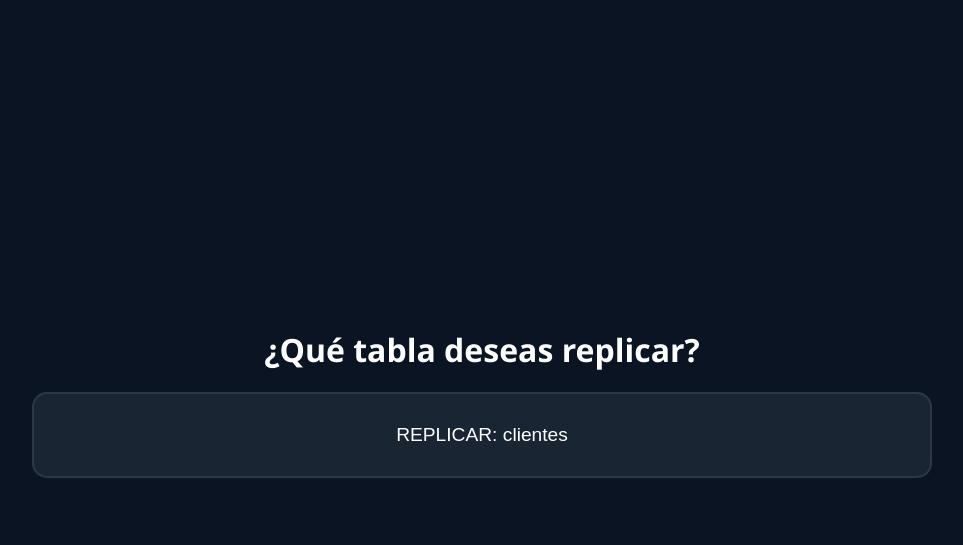
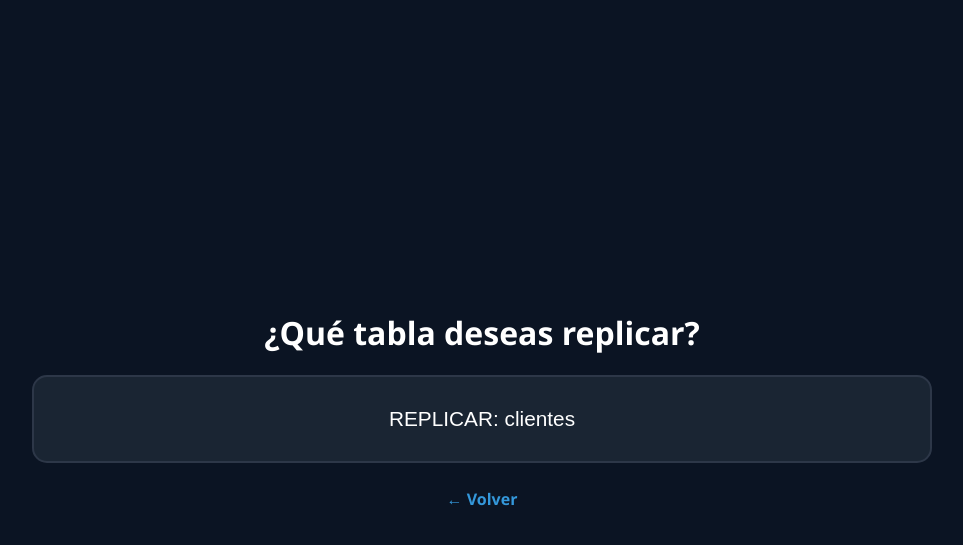
Before and after one commit to VictorPlatero/sistema-replicacion-dop, a Flask app: page /confirmar_replica/1/1 in a window 1280 px wide. Shown: the top 545 px of the page, without its empty margins (158-1121 px from the left). Run offline with Flask 3, Linux system fonts and the light colour scheme.

Commit message:
Update confirmar_replica.html

```diff
--- a/templates/confirmar_replica.html
+++ b/templates/confirmar_replica.html
@@ -1,11 +1,17 @@
-<link rel="stylesheet" href="{{ url_for('static', filename='style.css') }}">
+<!DOCTYPE html>
+<html>
+<head><link rel="stylesheet" href="{{ url_for('static', filename='style.css') }}"></head>
+<body>
     <div class="container">
         <h1>¿Qué tabla deseas replicar?</h1>
         <form action="/ejecutar_replicacion" method="POST">
             <input type="hidden" name="origen" value="{{ origen }}">
             <input type="hidden" name="destino" value="{{ destino }}">
-        <button type="submit" class="card" style="width: 100%; font-size: 1.2rem;">
+            <button type="submit" class="card" style="width: 100%; font-size: 1.3rem;">
                 REPLICAR: {{ tabla }}
             </button>
         </form>
+        <a href="/seleccionar_destino/{{ origen }}" class="btn-back">← Volver</a>
     </div>
+</body>
+</html>
```
Lines whose indentation alone changed are shown as unchanged.
